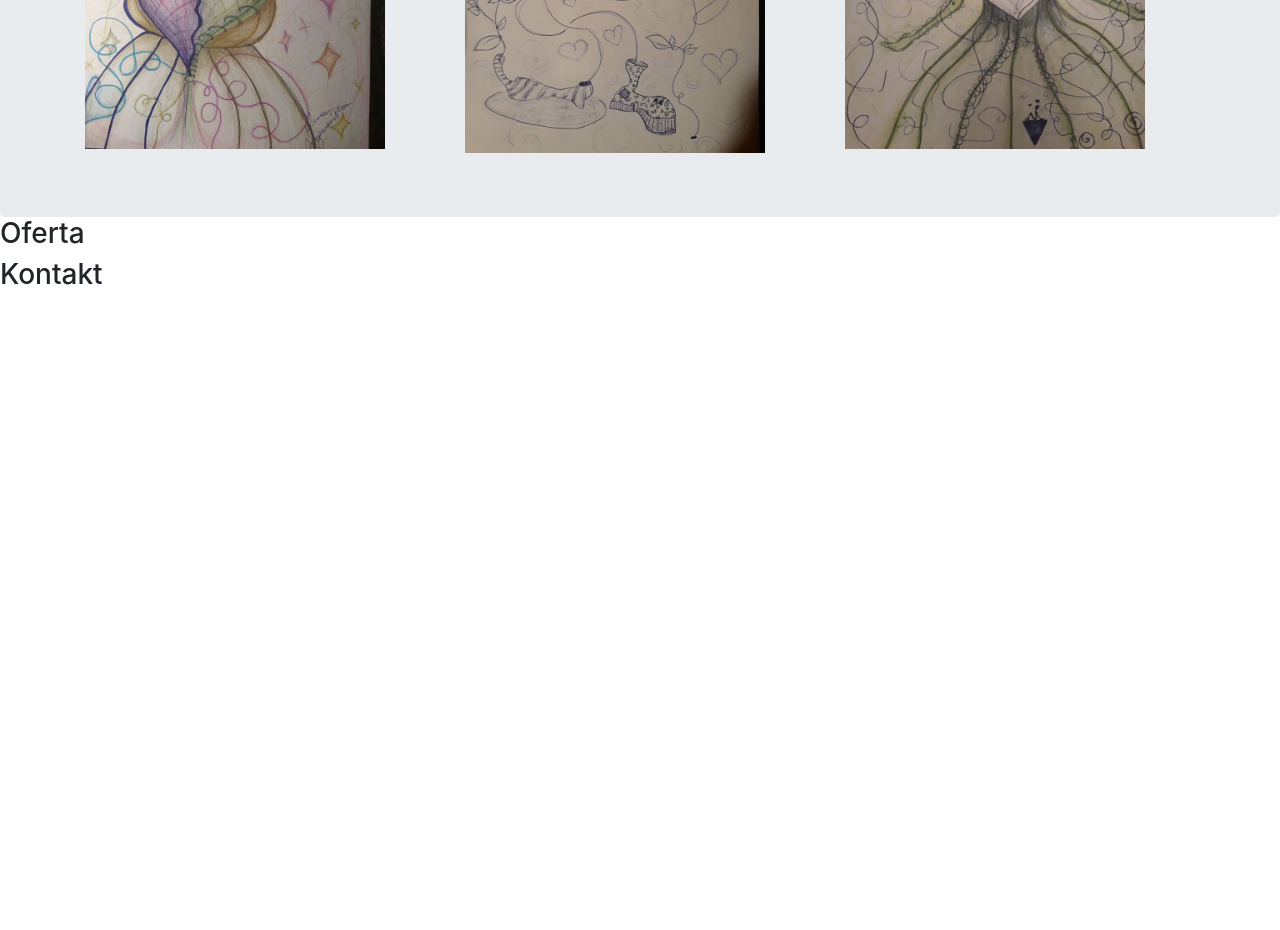
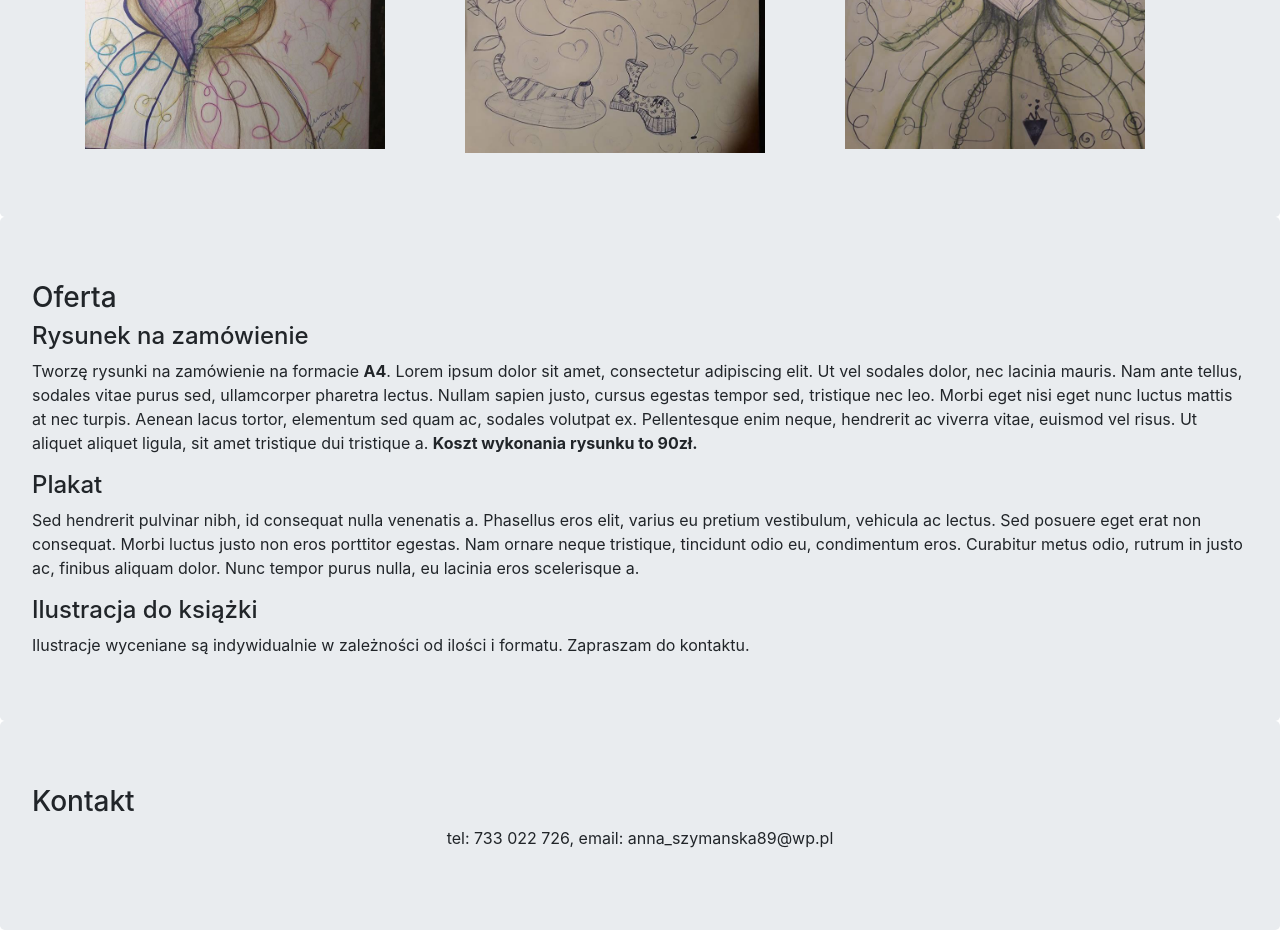
Before and after one commit to annaszymanska/My-Website, a plain HTML site: page index.html in a window 1280 px wide. Shown: the part 1126-2056 px from the top of the page. Before the commit the page ends 1426 px from the top, so only its background shows below. Drawn offline with nearby package versions, Linux system fonts and the light colour scheme.

Commit message:
lorem ipsum added

```diff
--- a/index.html
+++ b/index.html
@@ -67,11 +67,21 @@
 				</div>
 			</div>
 		</section>
-		<section id="Offer">
+		<section id="Offer" class="jumbotron">
 			<h3>Oferta</h3>
+			<h4>Rysunek na zamówienie</h4>
+			<p>Tworzę rysunki na zamówienie na formacie <b>A4</b>. Lorem ipsum dolor sit amet, consectetur adipiscing elit. Ut vel sodales dolor, nec lacinia mauris. Nam ante tellus, sodales vitae purus sed, ullamcorper pharetra lectus. Nullam sapien justo, cursus egestas tempor sed, tristique nec leo. Morbi eget nisi eget nunc luctus mattis at nec turpis. Aenean lacus tortor, elementum sed quam ac, sodales volutpat ex. Pellentesque enim neque, hendrerit ac viverra vitae, euismod vel risus. Ut aliquet aliquet ligula, sit amet tristique dui tristique a.
+				<b>Koszt wykonania rysunku to 90zł.</b>
+			</p>
+			<h4>Plakat</h4>
+			<p>Sed hendrerit pulvinar nibh, id consequat nulla venenatis a. Phasellus eros elit, varius eu pretium vestibulum, vehicula ac lectus. Sed posuere eget erat non consequat. Morbi luctus justo non eros porttitor egestas. Nam ornare neque tristique, tincidunt odio eu, condimentum eros. Curabitur metus odio, rutrum in justo ac, finibus aliquam dolor. Nunc tempor purus nulla, eu lacinia eros scelerisque a. </p>
+			<h4>Ilustracja do książki</h4>
+			Ilustracje wyceniane są indywidualnie w zależności od ilości i formatu. Zapraszam do kontaktu.
+
 		</section>
-		<section id="Contact">
+		<section id="Contact" class="jumbotron">
 			<h3>Kontakt</h3>
+			<p class="text-center">tel: 733 022 726, email: anna_szymanska89@wp.pl</p>
 		</section>
 	</main>
 	<footer>
```
